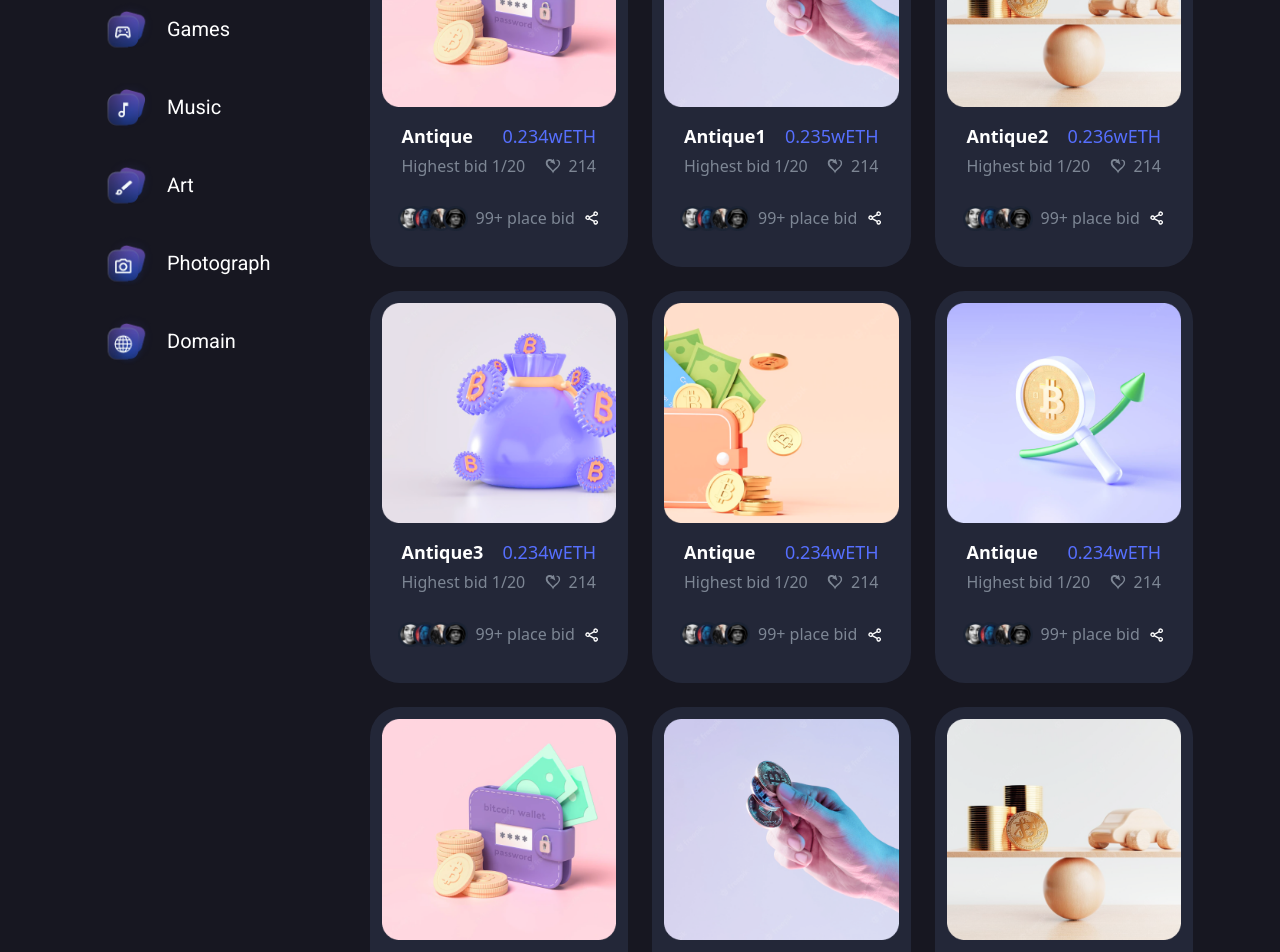
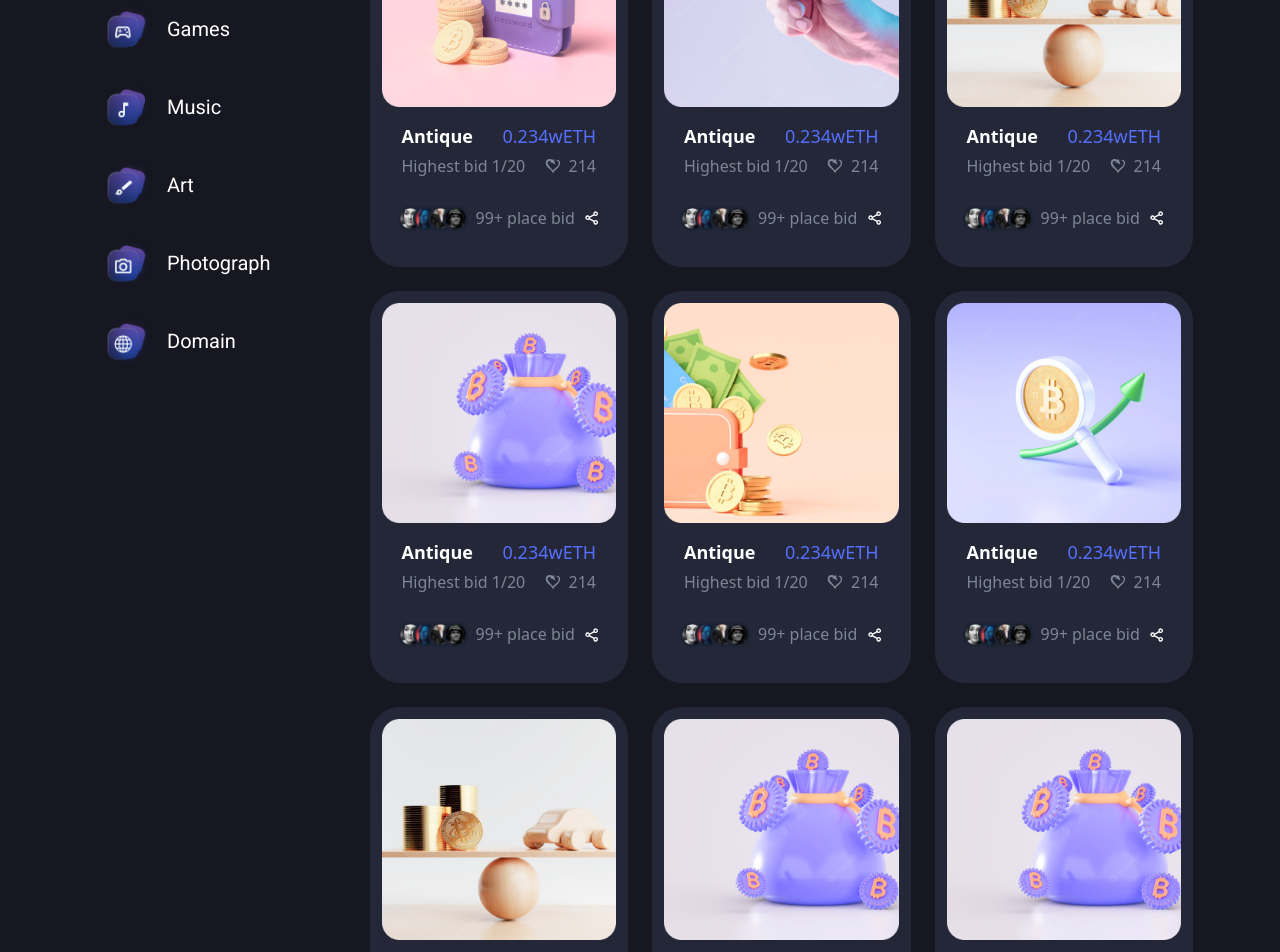
Before and after one commit to DeveloperRakibHasan/NFT_react, a React (Create React App) app: page /explore in a window 1280 px wide. Shown: the part 420-1372 px from the top of the page. Built offline with nearby package versions, Linux system fonts and the light colour scheme.

Commit message:
explore product list filter add

```diff
--- a/src/components/explore/ProductList.js
+++ b/src/components/explore/ProductList.js
@@ -1,4 +1,4 @@
-import React from 'react'
+import React,{useState} from 'react'
 import ProductCard from './ProductCard'
 // import { Link } from 'react-router-dom'
 import img1 from '../../assets/img/micon/1.png'
@@ -20,79 +20,89 @@ function ProductList() {
 
   const productArray = [
     {
-      id: 1,
-      title: 'Antique',
-      rate: '0.234wETH',
-      dis: 'Highest bid 1/20',
-      image: require('../../assets/img/3/1.png'),
-
+      id:1,
+      title:"Antique",
+      rate:"0.234wETH",
+      dis:"Highest bid 1/20",
+      bgImage:require('../../assets/img/3/1.png'),
+      catagory: 'product4'
     },
     {
-      id: 2,
-      title: 'Antique1',
-      rate: '0.235wETH',
-      dis: 'Highest bid 1/20',
-      image: require('../../assets/img/3/2.png'),
-
+      id:2,
+      title:"Antique",
+      rate:"0.234wETH",
+      dis:"Highest bid 1/20",
+      bgImage:require('../../assets/img/3/2.png'),
+      catagory: 'product1'
     },
     {
-      id: 3,
-      title: 'Antique2',
-      rate: '0.236wETH',
-      dis: 'Highest bid 1/20',
-      image: require('../../assets/img/3/3.png'),
-
+      id:3,
+      title:"Antique",
+      rate:"0.234wETH",
+      dis:"Highest bid 1/20",
+      bgImage:require('../../assets/img/3/3.png'),
+      catagory: 'product1'
     },
     {
-      id: 4,
-      title: 'Antique3',
-      rate: '0.234wETH',
-      dis: 'Highest bid 1/20',
-      image: require('../../assets/img/3/4.png'),
-
+      id:4,
+      title:"Antique",
+      rate:"0.234wETH",
+      dis:"Highest bid 1/20",
+      bgImage:require('../../assets/img/3/4.png'),
+      catagory: 'product3'
     },
     {
-      id: 5,
-      title: 'Antique',
-      rate: '0.234wETH',
-      dis: 'Highest bid 1/20',
-      image: require('../../assets/img/3/5.png'),
-
+      id:5,
+      title:"Antique",
+      rate:"0.234wETH",
+      dis:"Highest bid 1/20",
+      bgImage:require('../../assets/img/3/5.png'),
+      catagory: 'product2'
     },
     {
-      id: 6,
-      title: 'Antique',
-      rate: '0.234wETH',
-      dis: 'Highest bid 1/20',
-      image: require('../../assets/img/3/6.png'),
-
+      id:6,
+      title:"Antique",
+      rate:"0.234wETH",
+      dis:"Highest bid 1/20",
+      bgImage:require('../../assets/img/3/6.png'),
+      catagory: 'product1'
     },
     {
-      id: 7,
-      title: 'Antique',
-      rate: '0.234wETH',
-      dis: 'Highest bid 1/20',
-      image: require('../../assets/img/3/1.png'),
-
+      id:7,
+      title:"Antique",
+      rate:"0.234wETH",
+      dis:"Highest bid 1/20",
+      bgImage:require('../../assets/img/3/3.png'),
+      catagory: 'product1'
     },
     {
-      id: 8,
-      title: 'Antique',
-      rate: '0.234wETH',
-      dis: 'Highest bid 1/20',
-      image: require('../../assets/img/3/2.png'),
+      id:8,
+      title:"Antique",
+      rate:"0.234wETH",
+      dis:"Highest bid 1/20",
+      bgImage:require('../../assets/img/3/4.png'),
+      catagory: 'product3'
+    },
 
-    },
     {
-      id: 9,
-      title: 'Antique',
-      rate: '0.234wETH',
-      dis: 'Highest bid 1/20',
-      image: require('../../assets/img/3/3.png'),
-
+      id:9,
+      title:"Antique",
+      rate:"0.234wETH",
+      dis:"Highest bid 1/20",
+      bgImage:require('../../assets/img/3/4.png'),
+      catagory: 'product3'
     },
 
   ]
+
+  const [ProductItem, setProductItem] = useState(productArray);
+
+  const ProductItems = (fillitem) => {
+      const updateProductItems = productArray.filter((currElem) => {
+        return currElem.catagory === fillitem;
+      });
+      setProductItem(updateProductItems);
+  }
 
   return (
 
@@ -100,32 +110,32 @@ function ProductList() {
         <div className='grid grid-flow-row xl:grid-cols-4 lg:grid-cols-3 md:grid-cols-2 sm:grid-cols-2 xm:grid-cols-2 2xl:gap-8 sm:gap-6 xm:gap-4'>
           <div className="col-start-1 col-span-1 row-start-1 xl:row-span-3 lg:row-span-5 lg:col-span-1 md:col-span-2 sm:col-span-2 xm:col-span-2">
             <ul className="lg:mt-10 lg:block md:mt-0 md:mb-10 sm:mb-10 xm:mb-6 w-fit xm:grid xm:grid-flow-row md:grid-cols-3 xm:grid-cols-2 sm:grid-cols-2">
-            <li className='product-menu group'>
+            <li className='product-menu group' onClick={() => setProductItem(productArray)}>
               <img className='mr-2 mt-[-6px] xm:w-10 xl:w-14 group-hover:invisible relative' src={img1} alt='' />
               <img className='mr-2 mt-[-6px] xm:w-10 xl:w-14 group-hover:visible invisible absolute' src={svg} alt='' />
                All
                </li>
-              <li className='product-menu group'>
+              <li className='product-menu group' onClick={()=> ProductItems('product4')}>
               <img className='mr-2 mt-[-6px] xm:w-10 xl:w-14 group-hover:invisible relative' src={img2} alt='' />
               <img className='mr-2 mt-[-6px] xm:w-10 xl:w-14 group-hover:visible invisible absolute' src={svg2} alt='' />
               Games
               </li>
-              <li className='product-menu group'>
+              <li className='product-menu group' onClick={()=> ProductItems('product3')}>
               <img className='mr-2 mt-[-6px] xm:w-10 xl:w-14 group-hover:invisible relative' src={img3} alt='' />
               <img className='mr-2 mt-[-6px] xm:w-10 xl:w-14 group-hover:visible invisible absolute' src={svg3} alt='' />
               Music
               </li>
-              <li className='product-menu group'>
+              <li className='product-menu group' onClick={()=> ProductItems('product2')}>
               <img className='mr-2 mt-[-6px] xm:w-10 xl:w-14 group-hover:invisible relative' src={img4} alt='' />
               <img className='mr-2 mt-[-6px] xm:w-10 xl:w-14 group-hover:visible invisible absolute' src={svg4} alt='' />
               Art
               </li>
-              <li className='product-menu group'>
+              <li className='product-menu group' onClick={()=> ProductItems('product4')}>
               <img className='mr-2 mt-[-6px] xm:w-10 xl:w-14 group-hover:invisible relative' src={img5} alt='' />
               <img className='mr-2 mt-[-6px] xm:w-10 xl:w-14 group-hover:visible invisible absolute' src={svg5} alt='' />
               Photograph
               </li>
-              <li className='product-menu group'>
+              <li className='product-menu group' onClick={()=> ProductItems('product1')}>
               <img className='mr-2 mt-[-6px] xm:w-10 xl:w-14 group-hover:invisible' src={img6} alt='' />
               <img className='mr-2 mt-[-6px] xm:w-10 xl:w-14 group-hover:visible invisible absolute' src={svg6} alt='' />
               Domain
@@ -133,10 +143,10 @@ function ProductList() {
             </ul>
           </div>
 
-          {productArray.map((item,id)=>{
+          {ProductItem.map((item,id)=>{
             return(
               <div key={item.id}>
-                  <ProductCard singleProductLink={item.id} title={item.title} rate={item.rate} dis={item.dis} bgImage={item.image} item={item} key={item.id+id}/>
+                  <ProductCard singleProductLink={item.id} title={item.title} rate={item.rate} dis={item.dis} bgImage={item.bgImage} item={item} key={item.id+id}/>
               </div>
             )
           })}
```
